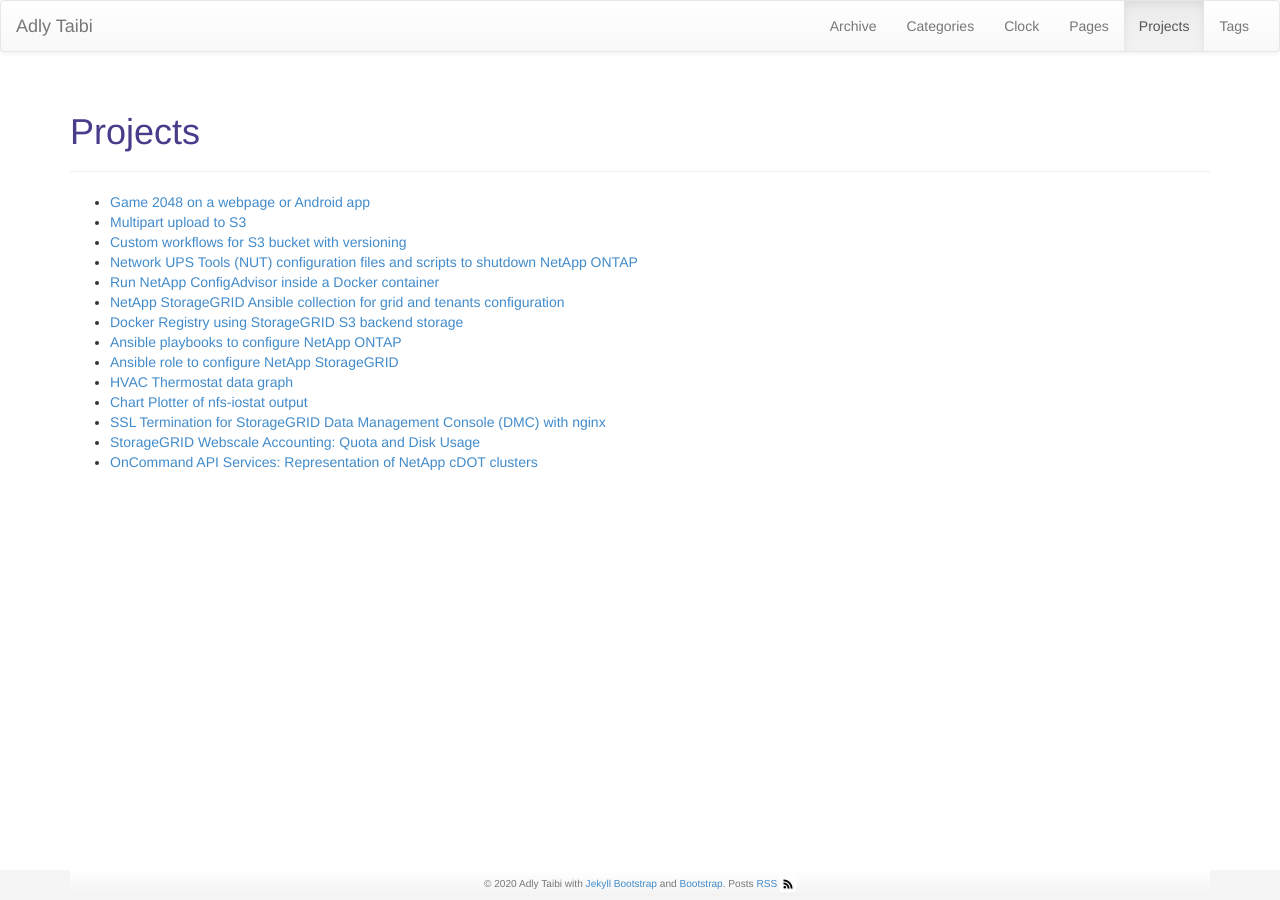
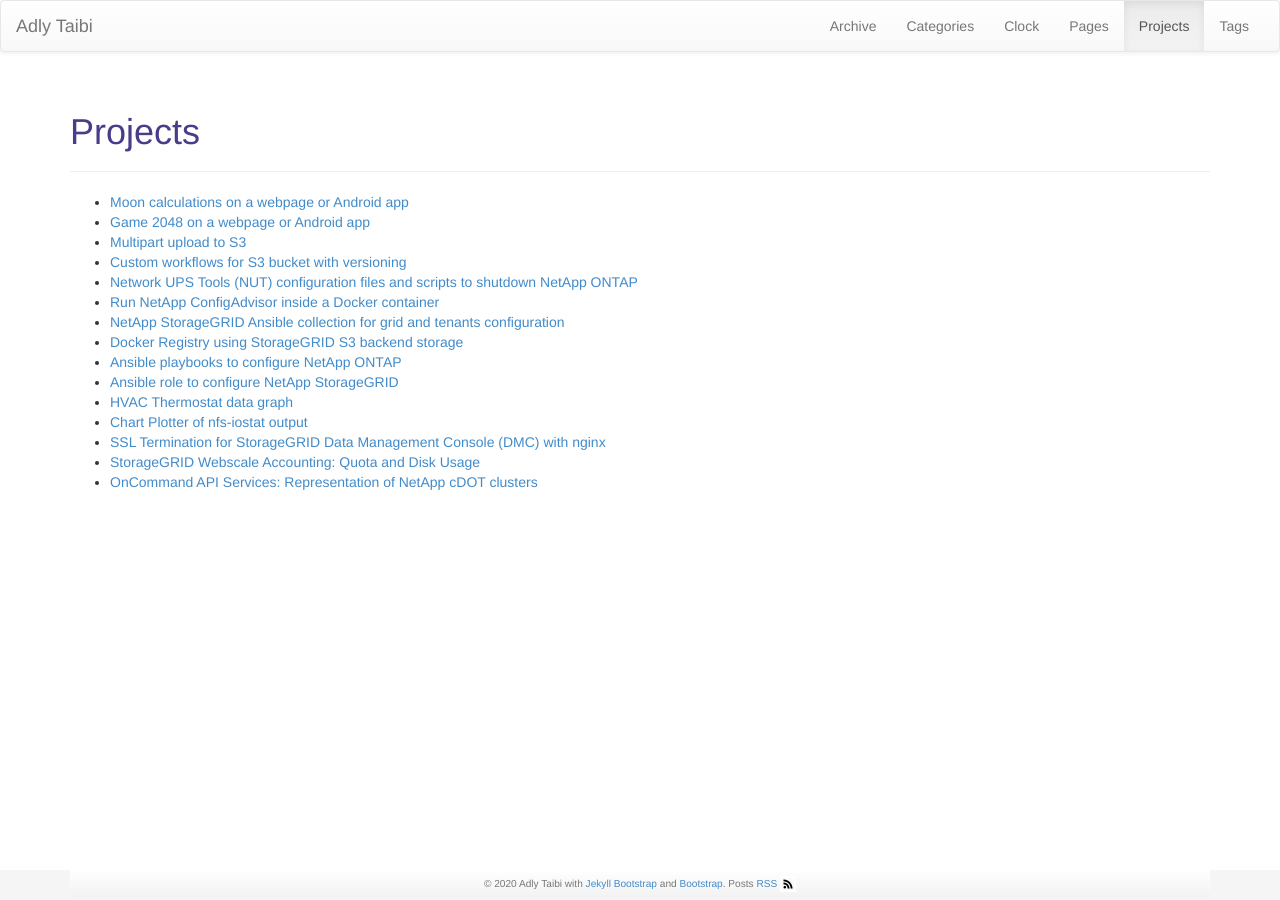
Before and after one commit to adlytaibi/adlytaibi.github.io, a Jekyll site: the page built from pages/projects.md, in a window 1280 px wide. Built offline with Jekyll 4.4.1, drawn with Linux system fonts in a browser that asks for light colours.

Commit message:
added moon project

```diff
--- a/pages/projects.md
+++ b/pages/projects.md
@@ -5,6 +5,7 @@ description: Projects on GitHub
 group: navigation
 ---
 
+- [Moon calculations on a webpage or Android app](https://adlytaibi.github.io/moon)
 - [Game 2048 on a webpage or Android app](https://adlytaibi.github.io/2048)
 - [Multipart upload to S3](https://adlytaibi.github.io/mpup)
 - [Custom workflows for S3 bucket with versioning](https://adlytaibi.github.io/removeversiondbucket)
```
